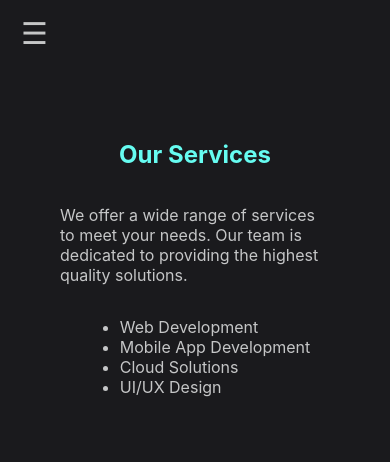
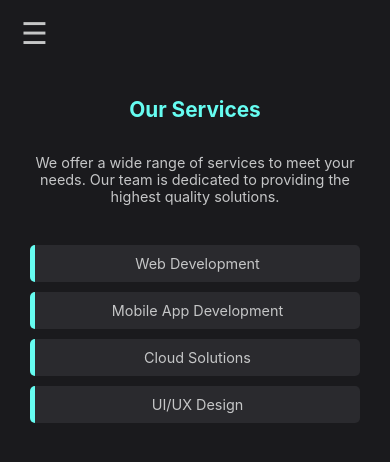
Before and after one commit to connectoniccom/Connectonic.com, a React (Create React App) app: page /services in a window 390 px wide. Shown: the top 462 px of the page. Built offline with nearby package versions, Linux system fonts and the light colour scheme.

Commit message:
hello i want this web app to show to any device

```diff
--- a/src/App.css
+++ b/src/App.css
@@ -24,7 +24,7 @@ body {
 
 #main-content {
   padding: 20px;
-  padding-top: 80px; /* Pushes content down from the top */
+  padding-top: 80px;
   transition: margin-left 0.3s;
   width: 100%;
   box-sizing: border-box;
@@ -36,7 +36,8 @@ body {
   flex-direction: column;
   justify-content: flex-start;
   align-items: center;
-  padding: 40px;
+  padding: 20px;
+  text-align: center;
 }
 
 .content-section img {
@@ -59,3 +60,43 @@ body {
   left: 15px;
   z-index: 1001;
 }
+
+img {
+  max-width: 100%;
+  height: auto;
+}
+
+/* Responsive adjustments */
+@media (max-width: 768px) {
+  .content-section {
+    padding: 20px;
+  }
+  .content-section h1 {
+    font-size: 2rem;
+  }
+  .content-section h2 {
+    font-size: 1.5rem;
+  }
+  .content-section p, .content-section li {
+    font-size: 1rem;
+  }
+  #main-content {
+    padding-top: 70px;
+  }
+}
+
+@media (max-width: 480px) {
+  .content-section h1 {
+    font-size: 1.8rem;
+  }
+  .content-section h2 {
+    font-size: 1.3rem;
+  }
+  .content-section p, .content-section li {
+    font-size: 0.9rem;
+  }
+  #main-content {
+    padding: 10px;
+    padding-top: 60px;
+  }
+}
--- /dev/null
+++ b/src/pages/Services.css
@@ -0,0 +1,45 @@
+.services-container {
+  display: flex;
+  flex-direction: column;
+  align-items: center;
+  width: 100%;
+  max-width: 800px; /* Max width for larger screens */
+  margin: 0 auto;
+}
+
+.services-list {
+  list-style-type: none; /* Removes default bullets */
+  padding: 0;
+  text-align: center; /* Center the list items' text */
+  width: 100%;
+}
+
+.services-list li {
+  background-color: #2a2a2e;
+  border-left: 5px solid var(--primary-accent);
+  padding: 15px 20px;
+  margin: 10px 0;
+  border-radius: 5px;
+  transition: transform 0.2s;
+  width: 80%;
+  box-sizing: border-box;
+  margin-left: auto;
+  margin-right: auto;
+}
+
+.services-list li:hover {
+  transform: scale(1.05);
+}
+
+@media (max-width: 768px) {
+  .services-list li {
+    width: 90%;
+  }
+}
+
+@media (max-width: 480px) {
+  .services-list li {
+    width: 100%;
+    padding: 10px 15px;
+  }
+}
--- a/src/pages/Services.js
+++ b/src/pages/Services.js
@@ -1,16 +1,19 @@
 import React from 'react';
+import './Services.css';
 
 function Services() {
   return (
     <section id="services" className="content-section">
+      <div className="services-container">
         <h2>Our Services</h2>
         <p>We offer a wide range of services to meet your needs. Our team is dedicated to providing the highest quality solutions.</p>
-      <ul>
+        <ul className="services-list">
           <li>Web Development</li>
           <li>Mobile App Development</li>
           <li>Cloud Solutions</li>
           <li>UI/UX Design</li>
         </ul>
+      </div>
     </section>
   );
 }
```
Also changed, not shown: 1 other file (tests, documents, lock files or other folders). Lines whose indentation alone changed are shown as unchanged.
